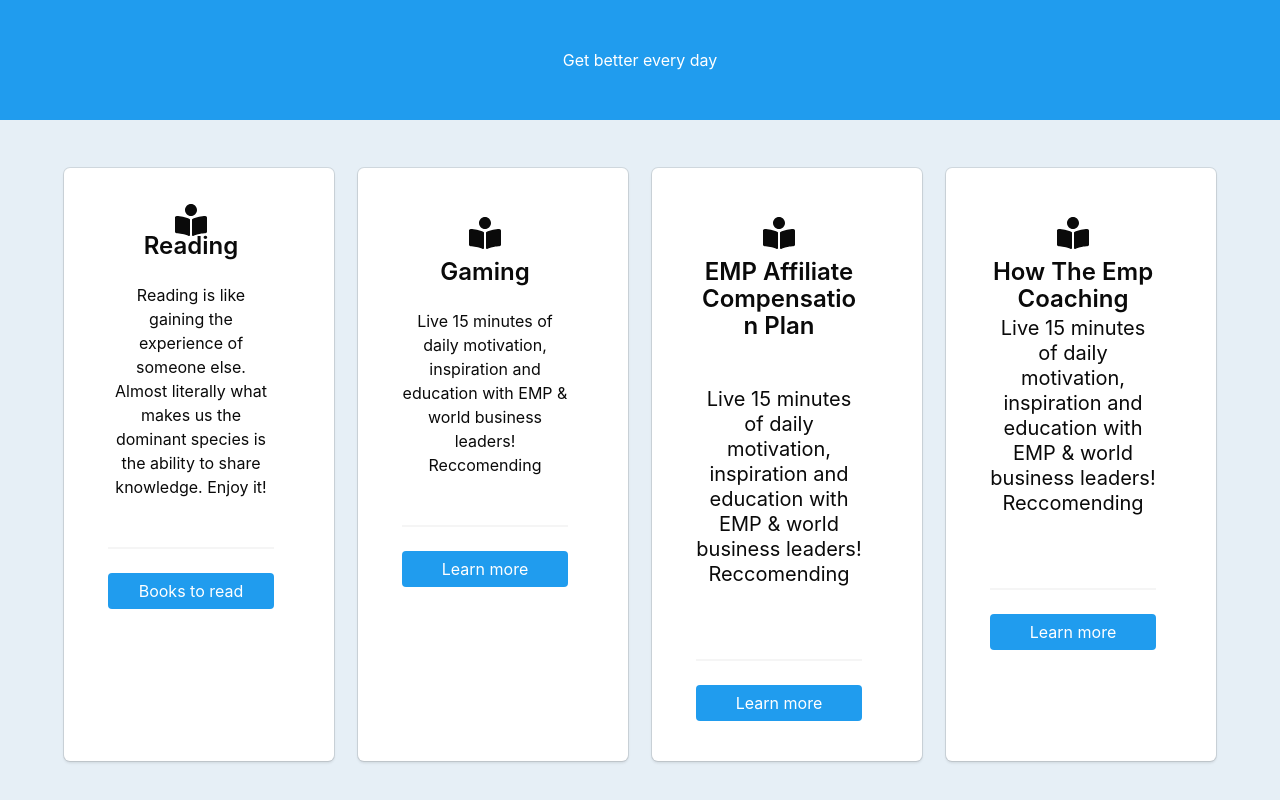
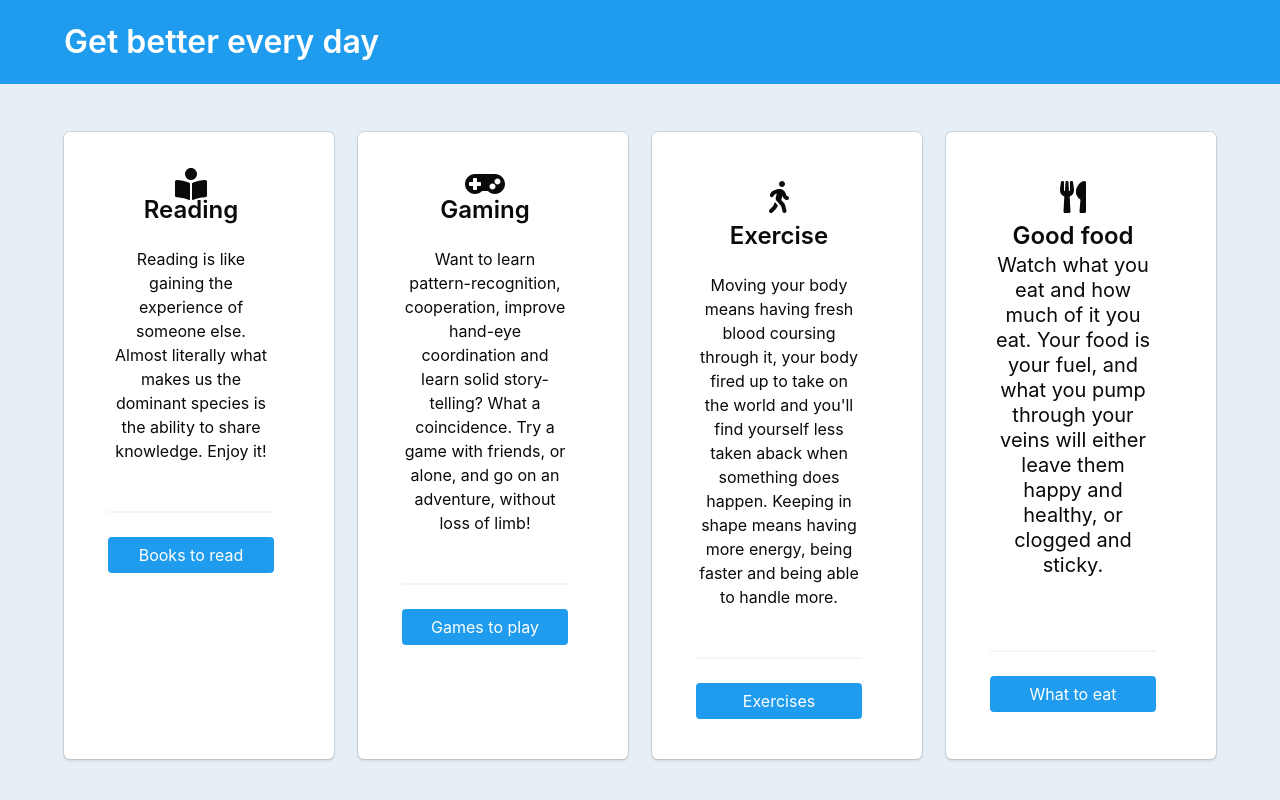
Before and after one commit to RafSwiggers/frameworking-FTW, a plain HTML site: page index.html in a window 1280 px wide. Shown: the top 800 px of the page. Drawn offline with nearby package versions, Linux system fonts and the light colour scheme.

Commit message:
added and styled heading and title

```diff
--- a/index.html
+++ b/index.html
@@ -23,15 +23,19 @@
 		.column {
 			display: flex;
 		}
+
+		.button{
+			bottom: 0;
+		}
 	</style>
 
 </head>
 
 <body>
-	<section class="hero is-info">
+	<section class="hero is-info is info is-small">
 		<div class="hero-body">
 			<div class="container">
-				<h1 class="level-item">Get better every day</h1>
+					<h1 class="title">Get better every day</h1>
 
 				</figure>
 			</div>
@@ -50,7 +54,7 @@
 								</p>
 
 							</figure>
-							<p class="title is-size-4 center">Reading</p>
+							<p class="title is-size-4">Reading</p>
 							<p>Reading is like gaining the experience of someone else. Almost literally
 								what makes us the dominant
 								species is the ability to share knowledge. Enjoy it!
@@ -65,15 +69,14 @@
 						<div class="notification is-white">
 							<figure class="level-item">
 								<p class="icon is-size-3">
-									<i class="fas fa-book-reader"></i>
+									<i class="fas fa-gamepad"></i>
 								</p>
-								<hr>
 							</figure>
 							<p class="title is-size-4">Gaming</p>
-							<p>Live 15 minutes of daily motivation, inspiration and education with EMP
-								& world business leaders! Reccomending</p><br>
+							<p>Want to learn pattern-recognition, cooperation, improve hand-eye coordination and learn solid story-telling?
+								 What a coincidence. Try a game with friends, or alone, and go on an adventure, without loss of limb!</p><br>
 							<hr>
-							<div class="button is-info is-centered">Learn more</div>
+							<div class="button is-info is-centered">Games to play</div>
 						</div>
 					</div>
 				</div>
@@ -82,15 +85,17 @@
 						<div class="notification is-white">
 							<figure class="level-item">
 								<p class="icon is-size-3">
-									<i class="fas fa-book-reader"></i>
+									<i class="fas fa-walking"></i>
 								</p>
 								<hr>
 							</figure>
-							<p class="title is-size-4">EMP Affiliate Compensation Plan</p><br>
-							<p class="subtitle">Live 15 minutes of daily motivation, inspiration and education with EMP
-								& world business leaders! Reccomending</p><br>
+							<p class="title is-size-4">Exercise</p>
+							<p >Moving your body means having fresh blood coursing through it, your body fired up to take on the world
+								and you'll find yourself less taken aback when something does happen. Keeping in shape means having more energy,
+								being faster and being able to handle more.
+							</p><br>
 							<hr>
-							<div class="button is-info is-centered">Learn more</div>
+							<div class="button is-info is-centered">Exercises</div>
 						</div>
 					</div>
 				</div>
@@ -99,15 +104,15 @@
 						<div class="notification is-white">
 							<figure class="level-item">
 								<p class="icon is-size-3">
-									<i class="fas fa-book-reader"></i>
+									<i class="fas fa-utensils"></i>
 								</p>
 								<hr>
 							</figure>
-							<p class="title is-size-4">How The Emp Coaching</p>
-							<p class="subtitle">Live 15 minutes of daily motivation, inspiration and education with EMP
-								& world business leaders! Reccomending</p><br>
+							<p class="title is-size-4">Good food</p>
+							<p class="subtitle">Watch what you eat and how much of it you eat. Your food is your fuel, and what you pump
+							through your veins will either leave them happy and healthy, or clogged and sticky.</p><br>
 							<hr>
-							<div class="button is-info is-centered">Learn more</div>
+							<div class="button is-info is-centered">What to eat</div>
 						</div>
 					</div>
 				</div>
```
